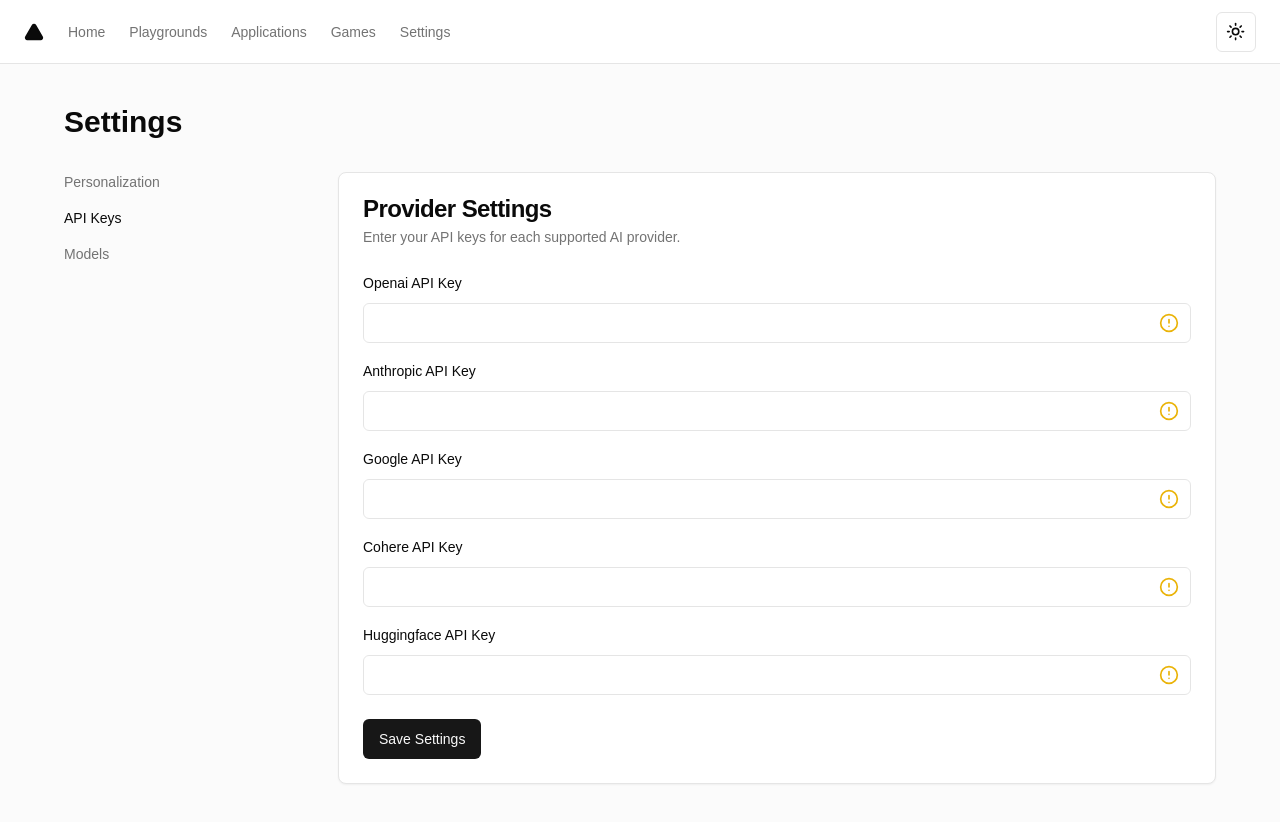
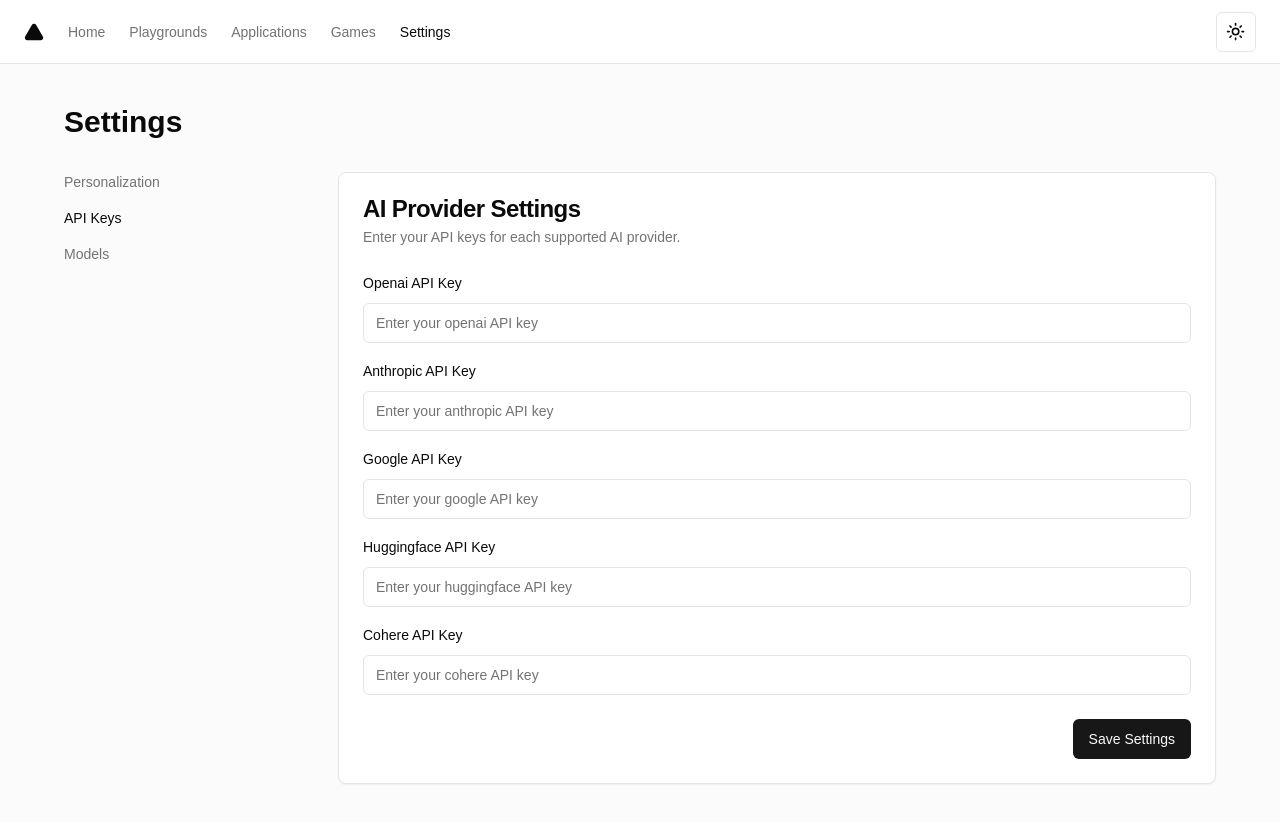
Before and after one commit to nnance/definitive-ai-playground, a Next.js app: page /settings/apikeys in a window 1280 px wide. Built offline with nearby package versions, Linux system fonts and the light colour scheme.

Commit message:
make settings pages consistently use local storage

```diff
--- a/app/settings/apikeys/page.tsx
+++ b/app/settings/apikeys/page.tsx
@@ -1,86 +1,124 @@
 "use client";
 
+import { useEffect } from "react";
+import { useForm } from "react-hook-form";
+import { zodResolver } from "@hookform/resolvers/zod";
+import * as z from "zod";
+import { Button } from "@/components/ui/button";
 import { Input } from "@/components/ui/input";
-import { Label } from "@/components/ui/label";
 import {
   Card,
-  CardContent,
-  CardDescription,
-  CardFooter,
   CardHeader,
   CardTitle,
+  CardDescription,
+  CardContent,
+  CardFooter,
 } from "@/components/ui/card";
-import { AlertCircle, CheckCircle2 } from "lucide-react";
+import {
+  Form,
+  FormControl,
+  FormField,
+  FormItem,
+  FormLabel,
+  FormMessage,
+} from "@/components/ui/form";
+import { toast } from "@/hooks/use-toast";
 import { useLocalStorage } from "@/hooks/use-localstorage";
-import { Button } from "@/components/ui/button";
-import { useToast } from "@/hooks/use-toast";
 
-export default function AiSettings() {
-  const { toast } = useToast();
-  const [apiKeys, setApiKeys] = useLocalStorage<Record<string, string>>(
-    "aiApiKeys",
-    {
+const formSchema = z.object({
+  openai: z.string().min(1, "OpenAI API Key is required"),
+  anthropic: z.string().min(1, "Anthropic API Key is required"),
+  google: z.string().min(1, "Google API Key is required"),
+  huggingface: z.string().min(1, "Hugging Face API Key is required"),
+  cohere: z.string().min(1, "Cohere API Key is required"),
+});
+
+type FormValues = z.infer<typeof formSchema>;
+
+export default function SettingsPage() {
+  const defaultValues: FormValues = {
     openai: "",
     anthropic: "",
     google: "",
+    huggingface: "",
     cohere: "",
-      huggingface: "",
-    }
+  };
+
+  const [storedSettings, setStoredSettings] = useLocalStorage(
+    "aiApiKeys",
+    defaultValues
   );
 
-  const handleInputChange = (e: React.ChangeEvent<HTMLInputElement>) => {
-    const { name, value } = e.target;
-    setApiKeys((prev) => ({ ...prev, [name]: value }));
-  };
+  const form = useForm<z.infer<typeof formSchema>>({
+    resolver: zodResolver(formSchema),
+    defaultValues,
+  });
 
-  const handleSave = (e: React.FormEvent) => {
-    e.preventDefault();
-    // The apiKeys are already saved in local storage due to our custom hook
-    // We're just showing a confirmation toast here
+  useEffect(() => {
+    // Load values from localStorage when the component mounts
+    Object.keys(storedSettings).forEach((key) => {
+      form.setValue(
+        key as keyof z.infer<typeof formSchema>,
+        storedSettings[key as keyof typeof storedSettings]
+      );
+    });
+  }, [form, storedSettings]);
+
+  const onSubmit = async (values: FormValues) => {
+    // In a real application, you would send this data to your server
+    // NEVER store API keys in the browser or expose them to the client in production
+    console.log("API Keys:", values);
+
+    // Store values in localStorage
+    setStoredSettings(values);
+
     toast({
       title: "Settings saved",
-      description: "Your API keys have been successfully updated and stored.",
-      duration: 3000,
+      description: "Your API keys have been updated successfully.",
     });
   };
 
   return (
     <Card x-chunk="dashboard-04-chunk-1">
       <CardHeader>
-        <CardTitle>Provider Settings</CardTitle>
+        <CardTitle>AI Provider Settings</CardTitle>
         <CardDescription>
           Enter your API keys for each supported AI provider.
         </CardDescription>
       </CardHeader>
-      <form onSubmit={handleSave}>
+      <Form {...form}>
+        <form onSubmit={form.handleSubmit(onSubmit)}>
           <CardContent className="space-y-4">
-          {Object.entries(apiKeys).map(([platform, value]) => (
-            <div key={platform} className="space-y-2">
-              <Label htmlFor={platform} className="capitalize">
-                {platform} API Key
-              </Label>
-              <div className="relative">
+            {Object.keys(form.getValues()).map((provider) => (
+              <FormField
+                key={provider}
+                control={form.control}
+                name={provider as keyof z.infer<typeof formSchema>}
+                render={({ field }) => (
+                  <FormItem>
+                    <FormLabel className="capitalize">
+                      {provider} API Key
+                    </FormLabel>
+                    <FormControl>
                       <Input
-                  id={platform}
-                  name={platform}
                         type="password"
-                  value={value}
-                  onChange={handleInputChange}
-                  className="pr-10"
+                        placeholder={`Enter your ${provider} API key`}
+                        {...field}
                       />
-                {value ? (
-                  <CheckCircle2 className="absolute right-3 top-1/2 transform -translate-y-1/2 text-green-500 w-5 h-5" />
-                ) : (
-                  <AlertCircle className="absolute right-3 top-1/2 transform -translate-y-1/2 text-yellow-500 w-5 h-5" />
+                    </FormControl>
+                    <FormMessage />
+                  </FormItem>
                 )}
-              </div>
-            </div>
+              />
             ))}
           </CardContent>
           <CardFooter>
-          <Button type="submit">Save Settings</Button>
+            <Button type="submit" className="ml-auto">
+              Save Settings
+            </Button>
           </CardFooter>
         </form>
+      </Form>
     </Card>
   );
 }
--- a/app/settings/models/page.tsx
+++ b/app/settings/models/page.tsx
@@ -30,6 +30,7 @@ import {
   FormMessage,
 } from "@/components/ui/form";
 import { useToast } from "@/hooks/use-toast";
+import { useLocalStorage } from "@/hooks/use-localstorage";
 
 const LOCAL_STORAGE_KEY = "useCaseModels";
 
@@ -70,18 +71,9 @@ type FormValues = z.infer<typeof FormSchema>;
 
 export default function AISettings() {
   const { toast } = useToast();
-  const getInitialValues = (): FormValues => {
-    if (typeof window !== "undefined") {
-      const storedSettings = localStorage.getItem(LOCAL_STORAGE_KEY);
-      if (storedSettings) {
-        try {
-          return JSON.parse(storedSettings);
-        } catch (error) {
-          console.error("Failed to parse stored settings:", error);
-        }
-      }
-    }
-    return {
+  const [modelSettings, setModelSettings] = useLocalStorage<FormValues>(
+    LOCAL_STORAGE_KEY,
+    {
       chatProvider: "OpenAI",
       chatModel: "GPT-3.5",
       reasoningProvider: "OpenAI",
@@ -90,24 +82,21 @@ export default function AISettings() {
       fastModel: "GPT-3.5",
       accurateProvider: "OpenAI",
       accurateModel: "GPT-3.5",
-    };
-  };
+    }
+  );
 
   const form = useForm<FormValues>({
     resolver: zodResolver(FormSchema),
-    defaultValues: getInitialValues(),
+    defaultValues: modelSettings,
   });
 
   const [selectedProviders, setSelectedProviders] = useState<
     Record<UseCase, Provider>
-  >(() => {
-    const initialValues = getInitialValues();
-    return {
-      chat: initialValues.chatProvider,
-      reasoning: initialValues.reasoningProvider,
-      fast: initialValues.fastProvider,
-      accurate: initialValues.accurateProvider,
-    };
+  >({
+    chat: modelSettings.chatProvider,
+    reasoning: modelSettings.reasoningProvider,
+    fast: modelSettings.fastProvider,
+    accurate: modelSettings.accurateProvider,
   });
 
   useEffect(() => {
@@ -127,7 +116,7 @@ export default function AISettings() {
   }, [selectedProviders, form]);
 
   function onSubmit(data: FormValues) {
-    localStorage.setItem(LOCAL_STORAGE_KEY, JSON.stringify(data));
+    setModelSettings(data);
     toast({
       title: "Settings saved",
       description: "Your Model Use Cases successfully updated and stored.",
@@ -233,7 +222,9 @@ export default function AISettings() {
             )}
           </CardContent>
           <CardFooter>
-            <Button type="submit">Save Settings</Button>
+            <Button type="submit" className="ml-auto">
+              Save Settings
+            </Button>
           </CardFooter>
         </Card>
       </form>
--- a/app/settings/page.tsx
+++ b/app/settings/page.tsx
@@ -33,6 +33,7 @@ import {
   CardHeader,
   CardTitle,
 } from "@/components/ui/card";
+import { useLocalStorage } from "@/hooks/use-localstorage";
 
 const formSchema = z.object({
   name: z.string().min(2, {
@@ -51,36 +52,35 @@ const formSchema = z.object({
 
 type FormValues = z.infer<typeof formSchema>;
 
-const STORAGE_KEY = "userSettings";
+const STORAGE_KEY = "personalizationSettings";
 
 export default function SettingsForm() {
+  const defaultValues: FormValues = {
+    name: "",
+    birthDate: new Date(),
+    birthPlace: "",
+    address: "",
+  };
+
+  const [storedSettings, setStoredSettings] = useLocalStorage<FormValues>(
+    STORAGE_KEY,
+    defaultValues
+  );
+
   const form = useForm<FormValues>({
     resolver: zodResolver(formSchema),
-    defaultValues: {
-      name: "",
-      birthPlace: "",
-      address: "",
-    },
+    defaultValues,
   });
 
   useEffect(() => {
-    const storedSettings = localStorage.getItem(STORAGE_KEY);
-    if (storedSettings) {
-      const parsedSettings = JSON.parse(storedSettings);
-      if (parsedSettings.birthDate) {
-        parsedSettings.birthDate = new Date(parsedSettings.birthDate);
-      }
-      form.reset(parsedSettings);
+    if (storedSettings.birthDate) {
+      storedSettings.birthDate = new Date(storedSettings.birthDate);
     }
-  }, [form]);
+    form.reset(storedSettings);
+  }, [form, storedSettings]);
 
   function onSubmit(values: FormValues) {
-    const settingsToStore = {
-      ...values,
-      birthDate: values.birthDate.toISOString(),
-    };
-    localStorage.setItem(STORAGE_KEY, JSON.stringify(settingsToStore));
-    console.log(values);
+    setStoredSettings(values);
     toast({
       title: "Settings updated",
       description: "Your personal information has been saved.",
@@ -90,9 +90,7 @@ export default function SettingsForm() {
   return (
     <Card x-chunk="dashboard-04-chunk-1">
       <CardHeader>
-        <CardTitle className="text-3xl font-bold">
-          Personalization Settings
-        </CardTitle>
+        <CardTitle>Personalization Settings</CardTitle>
         <CardDescription>
           Manage your personal information to enhance your AI Playground
           experience.
@@ -204,11 +202,7 @@ export default function SettingsForm() {
         </Form>
       </CardContent>
       <CardFooter>
-        <Button
-          type="submit"
-          onClick={form.handleSubmit(onSubmit)}
-          className="ml-auto"
-        >
+        <Button type="submit" className="ml-auto">
           Save Settings
         </Button>
       </CardFooter>
--- a/components/header.tsx
+++ b/components/header.tsx
@@ -70,7 +70,8 @@ export default function Header() {
             key={item.href}
             href={item.href}
             className={`${
-              pathname === item.href
+              (item.href === "/" && pathname === item.href) ||
+              (item.href !== "/" && pathname.indexOf(item.href) === 0)
                 ? "text-foreground"
                 : "text-muted-foreground"
             } transition-colors hover:text-foreground`}
--- a/hooks/use-localstorage.ts
+++ b/hooks/use-localstorage.ts
@@ -6,13 +6,8 @@ export const useLocalStorage = <T>(key: string, initialValue: T) => {
     if (typeof window === "undefined") {
       return initialValue;
     }
-    try {
-      const item = window.localStorage.getItem(key);
-      return item ? JSON.parse(item) : initialValue;
-    } catch (error) {
-      console.log(error);
-      return initialValue;
-    }
+    const item = window.localStorage.getItem(key);
+    return item ? JSON.parse(item) : initialValue;
   });
 
   const setValue = (value: SetStateAction<T>) => {
```
Lines whose indentation alone changed are shown as unchanged.
